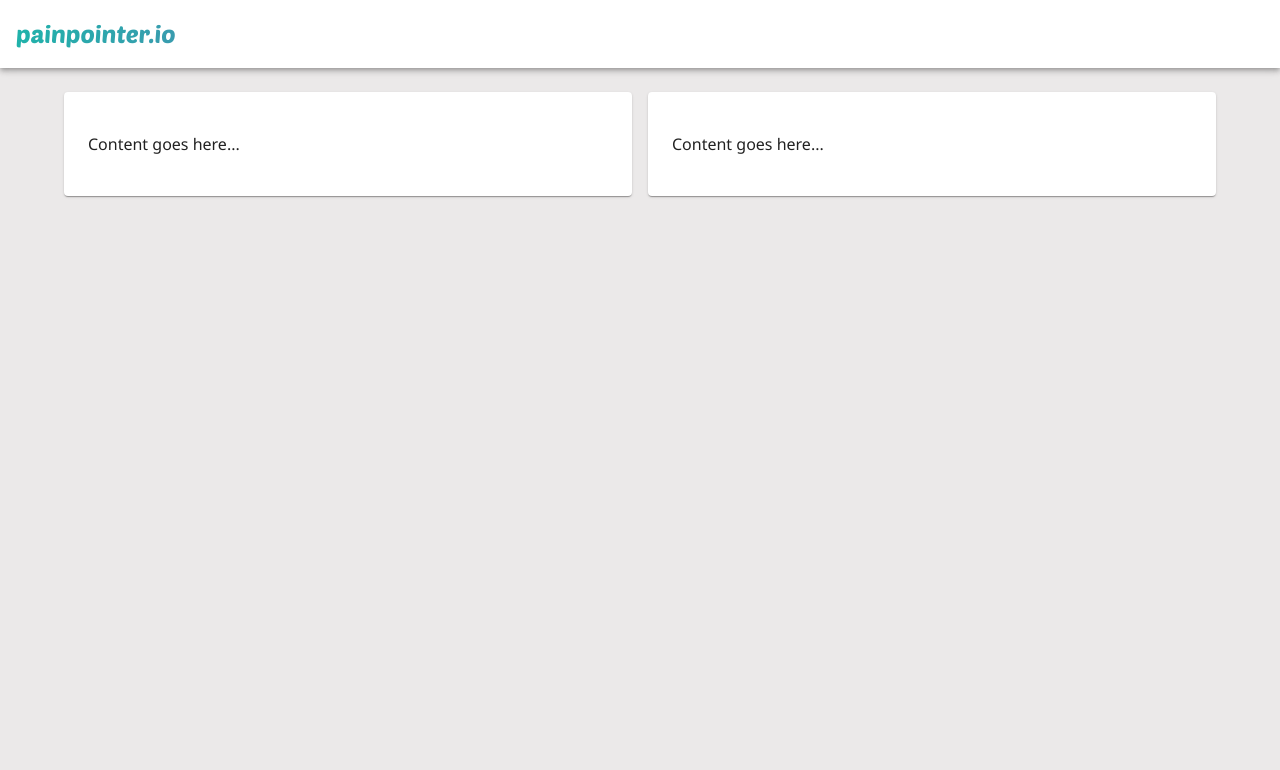
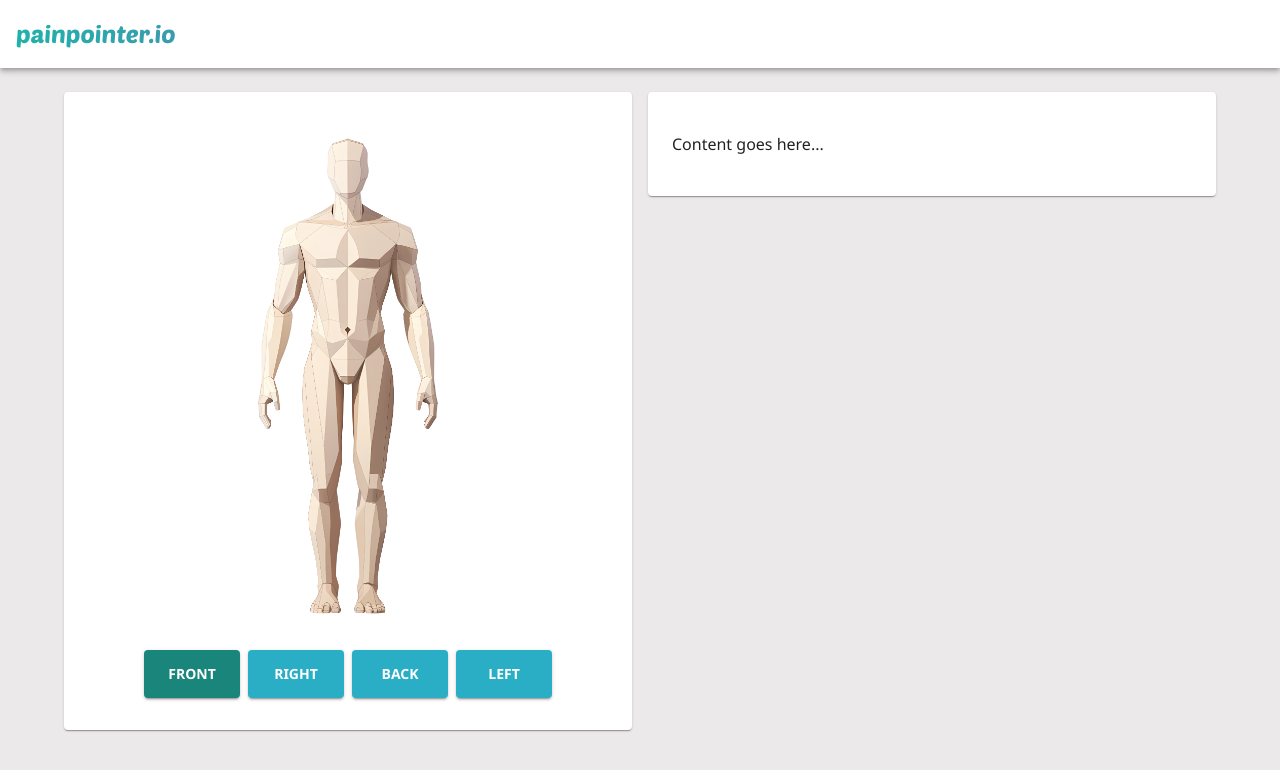
Before and after one commit to pporschen/ptool, a React (Create React App) app: page / in a window 1280 px wide. Shown: the top 770 px of the page. Built offline with nearby package versions, Linux system fonts and the light colour scheme.

Commit message:
refactor: Add perspective selection buttons to ContentWrapper component

```diff
--- a/src/components/ContentWrapper.tsx
+++ b/src/components/ContentWrapper.tsx
@@ -1,11 +1,35 @@
-import { Box, Card, Container, styled } from "@mui/material";
+import { Box, Button, Card, CardActions, Container, styled } from "@mui/material";
+import Front from "./svgs/Front";
+import Back from "./svgs/Back";
+import Left from "./svgs/Left";
+import Right from "./svgs/Right";
+import { useState } from "react";
 
 const ContentWrapper = () => {
+	const [currentPerspective, setCurrentPerspective] = useState(0);
+	const perspectives = [
+		{ name: "Front", svg: <Front /> },
+		{ name: "Right", svg: <Right /> },
+		{ name: "Back", svg: <Back /> },
+		{ name: "Left", svg: <Left /> },
+	];
 	return (
 		<Container fixed sx={{ marginTop: (theme) => theme.spacing(3) }}>
 			<Box display="flex" gap={2}>
 				<StyledCard>
-					<p>Content goes here...</p>
+					{perspectives[currentPerspective].svg}
+					<CardActions>
+						{perspectives.map((perspective, index) => (
+							<Button
+								key={index}
+								onClick={() => setCurrentPerspective(index)}
+								variant="contained"
+								color={currentPerspective === index ? "secondary" : "primary"}
+							>
+								{perspective.name}
+							</Button>
+						))}
+					</CardActions>
 				</StyledCard>
 				<StyledCard>
 					<p>Content goes here...</p>
@@ -20,4 +44,5 @@ export default ContentWrapper;
 const StyledCard = styled(Card)`
 	padding: ${({ theme }) => theme.spacing(3)};
 	width: 100%;
+	height: 100%;
 `;
```
